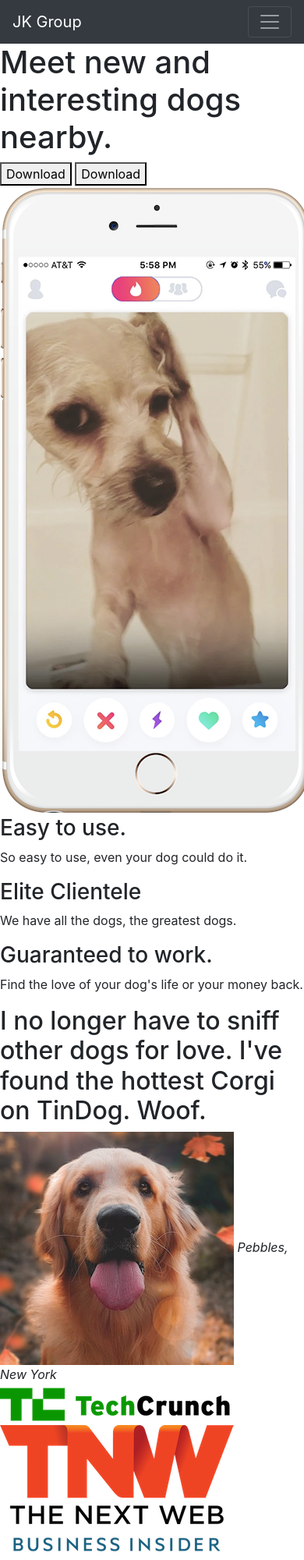
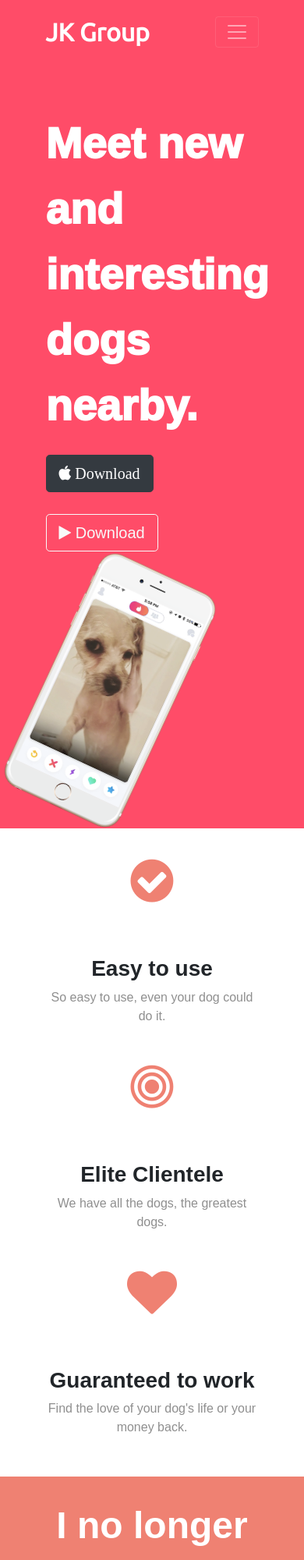
Before and after one commit to nishijjain/Startup-Website, a plain HTML site: page index.html in a window 390 px wide. Shown: the top 2000 px of the page at 78% size. Drawn offline with nearby package versions, Linux system fonts and the light colour scheme.

Commit message:
testimonial done

```diff
--- a/css/styles.css
+++ b/css/styles.css
@@ -0,0 +1,117 @@
+body {
+    font-family: 'Montserrat-Black', sans-serif;
+}
+
+#title {
+    background-color: #ff4c68;
+    color: #fff;
+}
+
+.container-fluid {
+    padding: 3% 15%;
+}
+
+h1 {
+    font-family: 'Montserrat-Black', sans-serif;
+    font-size: 3.5rem;
+    line-height: 1.5;
+    font-weight: 1000;
+}
+
+h2 {
+    font-family: 'Montserrat-Bold', sans-serif;
+    font-size: 3rem;
+    line-height: 1.5;
+    font-weight: 800;
+}
+
+h3 {
+    font-family: 'Montserrat-Bold', sans-serif;
+    font-weight: 900;
+}
+
+p {
+    color: #8f8f8f;
+}
+
+/* Navigation Bar */
+
+.navbar {
+    padding: 0 0 4.5rem;
+}
+
+.navbar-brand {
+    font-family: 'Ubuntu', sans-serif;
+    font-size: 2rem;
+    font-weight: bold;
+}
+
+.nav-item {
+    padding: 0 18px;
+}
+
+.nav-link {
+    font-size: 1.2rem;
+    font-family: 'Montserrat-Light', sans-serif;
+}
+
+/* Buttons */
+
+.download-button {
+    margin: 5% 3% 5% 0;
+}
+
+/* Title Image  */
+
+.title-image {
+    width: 60%;
+    transform: rotate(25deg);
+}
+
+/* Features */
+
+#features {
+    padding: 5% 15%;
+}
+
+.feature-box {
+    text-align: center;
+    padding: 5%;
+}
+
+.icon {
+    color: #ef8172;
+    margin-bottom: 1em;
+}
+
+.icon:hover {
+    color: #ff4c68;
+}
+
+/* Testimonials */
+
+#testimonials {
+    padding: 7% 15%;
+    text-align: center;
+    background-color: #ef8172;
+    color: #fff;
+}
+
+.testimonial-img {
+    width: 20%;
+    border-radius: 100%;
+    margin: 20px;
+}
+
+/* Press */
+
+#press {
+    padding-bottom: 3%;
+    text-align: center;
+    background-color: #ef8172;
+}
+
+.press-logo {
+    width: 15%;
+    margin: 20px 20px 50px;
+}
--- a/index.html
+++ b/index.html
@@ -4,16 +4,25 @@
   <meta charset="UTF-8">
   <meta name="viewport" content="width=device-width, initial-scale=1.0">
   <title>Startup</title>
+
+  <!-- Google Fonts -->
+
+  <link href="https://fonts.googleapis.com/css2?family=Montserrat:wght@400;800;900&family=Oxygen:wght@300;400;700&family=Ubuntu&display=swap" rel="stylesheet">
+
+  <!-- CSS Stylesheets -->
   <link rel="stylesheet" href="https://stackpath.bootstrapcdn.com/bootstrap/4.5.0/css/bootstrap.min.css" integrity="sha384-9aIt2nRpC12Uk9gS9baDl411NQApFmC26EwAOH8WgZl5MYYxFfc+NcPb1dKGj7Sk" crossorigin="anonymous">
   <link rel="stylesheet" href="css/styles.css">
+
+  <!-- Font Awesome -->
+  <link rel="stylesheet" href="https://stackpath.bootstrapcdn.com/font-awesome/4.7.0/css/font-awesome.min.css">
 </head>
 
 <body>
     <section id="title">
-
+      <div class="container-fluid">
         <!-- Nav Bar -->
 
-        <nav class="navbar navbar-expand-lg navbar-dark bg-dark">
+      <nav class="navbar navbar-expand-lg navbar-dark">
         <a class="navbar-brand" href="">JK Group</a>
 
         <button class="navbar-toggler" type="button" data-toggle="collapse" data-target="#navbarTogglerDemo02" aria-controls="navbarNav" aria-expanded="false" aria-label="Toggle navigation">
@@ -39,13 +48,16 @@
 
     <!-- Title -->
 
-    <div>
+        <div class="row">
+          <div class="col-lg-6 col-md-12">
             <h1>Meet new and interesting dogs nearby.</h1>
-      <button type="button">Download</button>
-      <button type="button">Download</button>
+            <button type="button" class="btn btn-dark btn-lg download-button"><i class="fa fa-apple" aria-hidden="true"> Download</i></button>
+            <button type="button" class="btn btn-outline-light btn-lg download-button"><i class="fa fa-play" aria-hidden="true"></i> Download</button>
           </div>
-    <div>
-      <img src="images/iphone6.png" alt="iphone-mockup">
+          <div class="col-lg-6 col-md-12">
+            <img class="title-image" src="images/iphone6.png" alt="iphone-mockup">
+          </div>
+        </div>
       </div>
 
     </section>
@@ -54,16 +66,25 @@
     <!-- Features -->
 
     <section id="features">
+        <div class="row">
+          <div class="col-lg-4 col-md-12 feature-box">
+            <i class="icon fa fa-check-circle fa-4x" aria-hidden="true"></i>
+            <h3>Easy to use</h3>
+            <p>So easy to use, even your dog could do it.</p>
+          </div>
 
-    <h3>Easy to use.</h3>
-    <p>So easy to use, even your dog could do it.</p>
-
+          <div class="col-lg-4 col-md-12 feature-box">
+            <i class="icon fa fa-bullseye fa-4x" aria-hidden="true"></i>
             <h3>Elite Clientele</h3>
             <p>We have all the dogs, the greatest dogs.</p>
+          </div>
 
-    <h3>Guaranteed to work.</h3>
+          <div class="col-lg-4 col-md-12 feature-box">
+            <i class="icon fa fa-heart fa-4x" aria-hidden="true"></i>
+            <h3>Guaranteed to work</h3>
             <p>Find the love of your dog's life or your money back.</p>
-
+          </div>
+        </div>
     </section>
 
 
@@ -72,7 +93,7 @@
     <section id="testimonials">
 
       <h2>I no longer have to sniff other dogs for love. I've found the hottest Corgi on TinDog. Woof.</h2>
-    <img src="images/dog-img.jpg" alt="dog-profile">
+      <img class="testimonial-img" src="images/dog-img.jpg" alt="dog-profile">
       <em>Pebbles, New York</em>
 
       <!-- <h2 class="testimonial-text">My dog used to be so lonely, but with TinDog's help, they've found the love of their life. I think.</h2>
@@ -85,10 +106,10 @@
     <!-- Press -->
 
     <section id="press">
-    <img src="images/techcrunch.png" alt="tc-logo">
-    <img src="images/tnw.png" alt="tnw-logo">
-    <img src="images/bizinsider.png" alt="biz-insider-logo">
-    <img src="images/mashable.png" alt="mashable-logo">
+      <img class="press-logo" src="images/techcrunch.png" alt="tc-logo">
+      <img class="press-logo" src="images/tnw.png" alt="tnw-logo">
+      <img class="press-logo" src="images/bizinsider.png" alt="biz-insider-logo">
+      <img class="press-logo" src="images/mashable.png" alt="mashable-logo">
 
     </section>
 
@@ -147,7 +168,10 @@
 
     </footer>
 
-
+    <!-- Bootstrap Scripts -->
+    <script src="https://code.jquery.com/jquery-3.5.1.slim.min.js" integrity="sha384-DfXdz2htPH0lsSSs5nCTpuj/zy4C+OGpamoFVy38MVBnE+IbbVYUew+OrCXaRkfj" crossorigin="anonymous"></script>
+    <script src="https://cdn.jsdelivr.net/npm/popper.js@1.16.0/dist/umd/popper.min.js" integrity="sha384-Q6E9RHvbIyZFJoft+2mJbHaEWldlvI9IOYy5n3zV9zzTtmI3UksdQRVvoxMfooAo" crossorigin="anonymous"></script>
+    <script src="https://stackpath.bootstrapcdn.com/bootstrap/4.5.0/js/bootstrap.min.js" integrity="sha384-OgVRvuATP1z7JjHLkuOU7Xw704+h835Lr+6QL9UvYjZE3Ipu6Tp75j7Bh/kR0JKI" crossorigin="anonymous"></script>
 </body>
 
 </html>
```
Also changed, not shown: blah.html (added, +71 -0 lines). Lines whose indentation alone changed are shown as unchanged.
